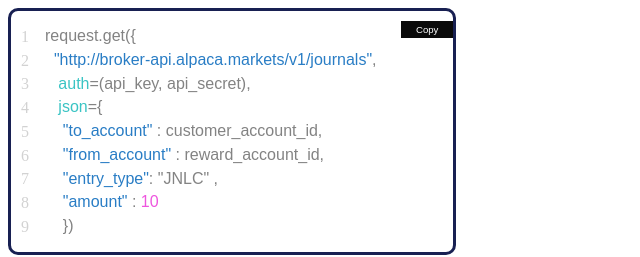
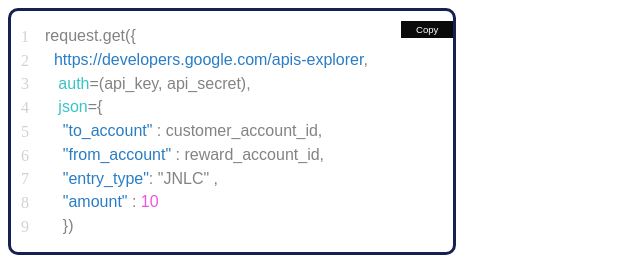
Before and after one commit to JakeHans/clipboardApi, a plain HTML site: page index.html in a window 1280 px wide. Shown: the full height of the page, 0-640 px from the left. Drawn offline with nearby package versions, Linux system fonts and the light colour scheme.

Commit message:
update index.html

```diff
--- a/index.html
+++ b/index.html
@@ -18,7 +18,7 @@
 
         <ol id="target">
             <li>request.get({</li>
-            <li><span class="key">&nbsp;&nbsp;<a href="http://broker-api.alpaca.markets/v1/journals" target="_blank">"http://broker-api.alpaca.markets/v1/journals"</a></span>,</li>
+            <li><span class="key">&nbsp;&nbsp;<a href="https://developers.google.com/apis-explorer" target="_blank">https://developers.google.com/apis-explorer</a></span>,</li>
             <li><span class="bluekey">&nbsp;&nbsp;&nbsp;auth</span>=(api_key, api_secret),</li>
             <li><span class="bluekey">&nbsp;&nbsp;&nbsp;json</span>={</li>
             <li><span class="key">&nbsp;&nbsp;&nbsp;&nbsp;"to_account"</span> : customer_account_id,</li>
```
